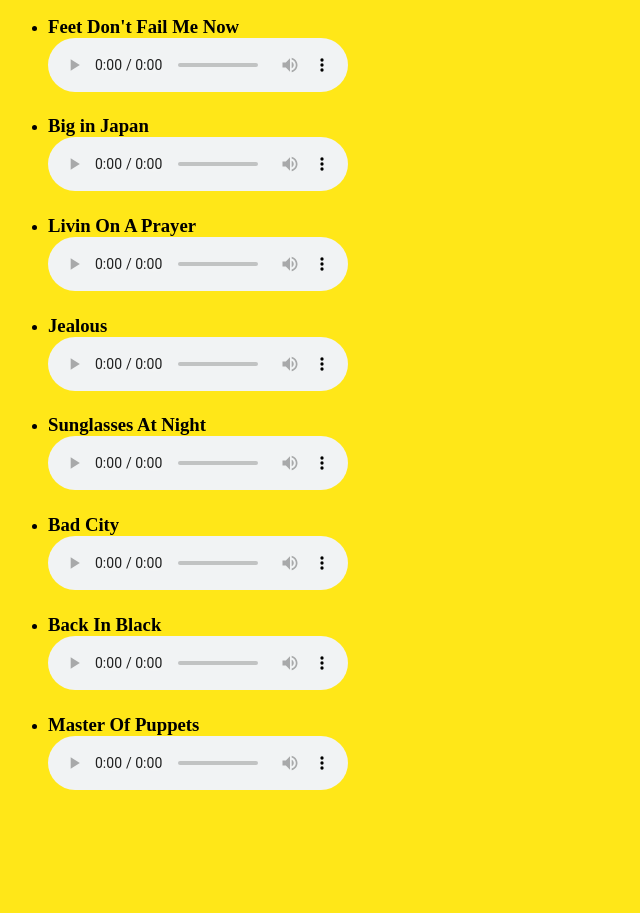
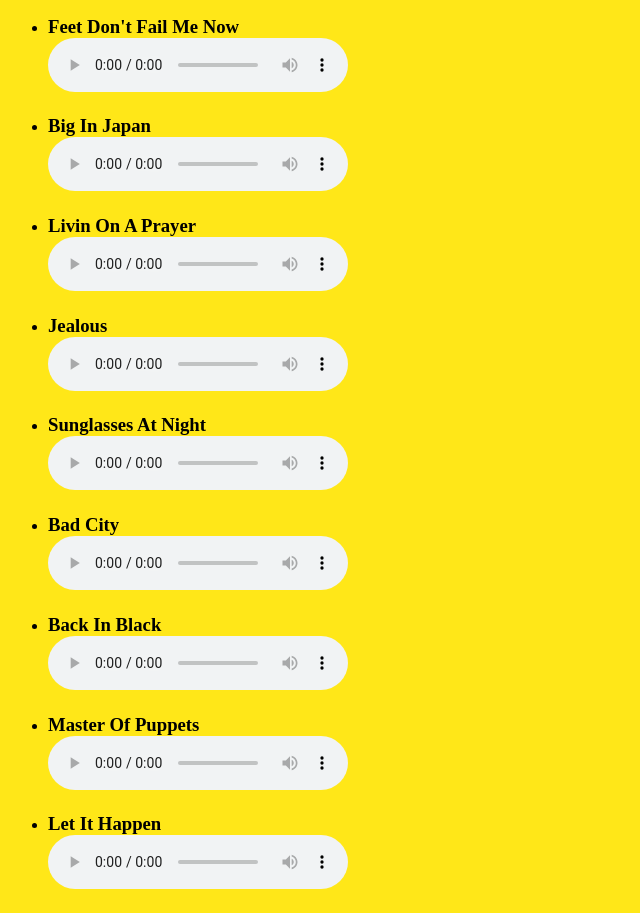
Before and after one commit to vinivargasr/HTML-CSS, a plain HTML site: page Módulo 1/Ex012b/index.html in a window 1280 px wide. Shown: the part 211-1124 px from the top of the page, without its empty margins (0-640 px from the left). Before the commit the page ends 1024 px from the top, so only its background shows below. Drawn offline with Linux system fonts and the light colour scheme.

Commit message:
Adicionando musica e alt nome
Adicionando Let It Happen, e trocanco o i por I

```diff
--- a/Módulo 1/Ex012b/index.html
+++ b/Módulo 1/Ex012b/index.html
@@ -24,7 +24,7 @@
             <audio preload="metadata" controls autoplay loop>
             <source src="musicFeetDontFailMeNow.mp3" type="audio/mp3">
         </audio></h3>
-        <li><h3>Big in Japan <br>
+        <li><h3>Big In Japan <br>
             <audio preload="metadata" controls autoplay loop>
             <source src="musicBiginJapan.mp3" type="audio/mp3">
         </audio></h3>
@@ -52,6 +52,10 @@
             <audio preload="metadata" controls autoplay loop>
             <source src="musicMasterOfPuppets.mp3" type="audio/mp3">
         </audio></h3>
+        <li><h3>Let It Happen <br>
+            <audio preload="metadata" controls autoplay loop>
+            <source src="musicLetItHappen.mp3" type="audio/mp3">
+        </audio></h3>
     </ul>
     </main>
         <script>
```
Also changed, not shown: 1 other file.
